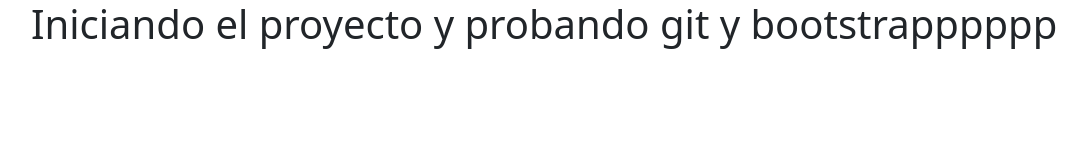
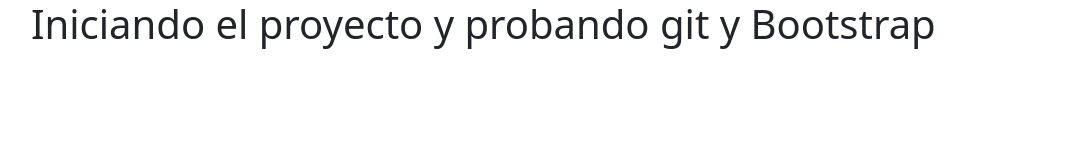
Before and after one commit to FFlores-17/Prueba, a plain HTML site: page index.html in a window 1280 px wide. Shown: the whole page, without its empty margins (51-1138 px from the left). Drawn offline with nearby package versions, Linux system fonts and the light colour scheme.

Commit message:
Probando Commit a partir de Visual Studio

```diff
--- a/index.html
+++ b/index.html
@@ -8,7 +8,7 @@
 </head>
 <body>
     <div class="container">
-        <h1>Iniciando el proyecto y probando git y bootstrapppppp</h1>
+        <h1>Iniciando el proyecto y probando git y Bootstrap</h1>
     </div>
 <script src="https://cdn.jsdelivr.net/npm/bootstrap@5.3.3/dist/js/bootstrap.bundle.min.js"></script>
 </body>
```
